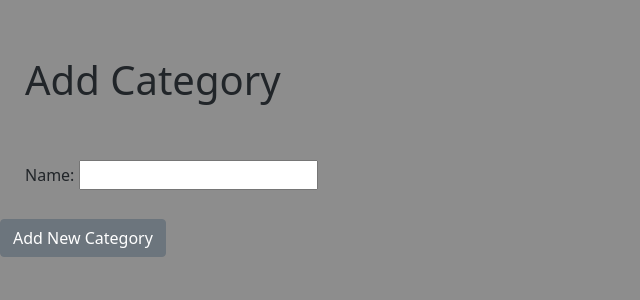
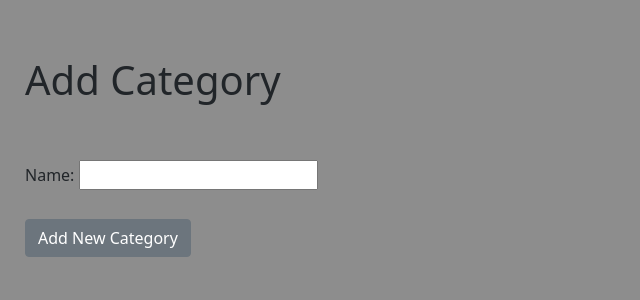
Before and after one commit to Jessica-Mansell/Personal-Website, a Django app: page /add_category/ in a window 1280 px wide. Shown: the part 56-356 px from the top of the page, without its empty margins (0-640 px from the left). Run offline with Django 4.2, Linux system fonts and the light colour scheme; a user stored in the database is signed in; data comes from the database, SQL or seed files in the repository; some libraries are stand-ins or nearby versions.

Commit message:
changing alignment

```diff
--- a/mysite/blogsite/static/mysite/style.css
+++ b/mysite/blogsite/static/mysite/style.css
@@ -203,3 +203,11 @@ label {
 textarea#id_bio {
     min-width: 350px;
 }
+
+div.django-ckeditor-widget {
+    margin-left: 25px;
+}
+
+#main_button_style {
+    margin-left: 25px;
+}
--- a/mysite/blogsite/templates/add_category.html
+++ b/mysite/blogsite/templates/add_category.html
@@ -12,7 +12,7 @@
         {% csrf_token %}
         <!--as_p = html element of <p> for paragraph. can also use as_ul or as_table-->
         {{ form.as_p }}
-        <button class="btn btn-secondary">Add New Category</button>
+        <button class="btn btn-secondary" id="main_button_style">Add New Category</button>
     </form>
 </div>
 {% else %}
```
